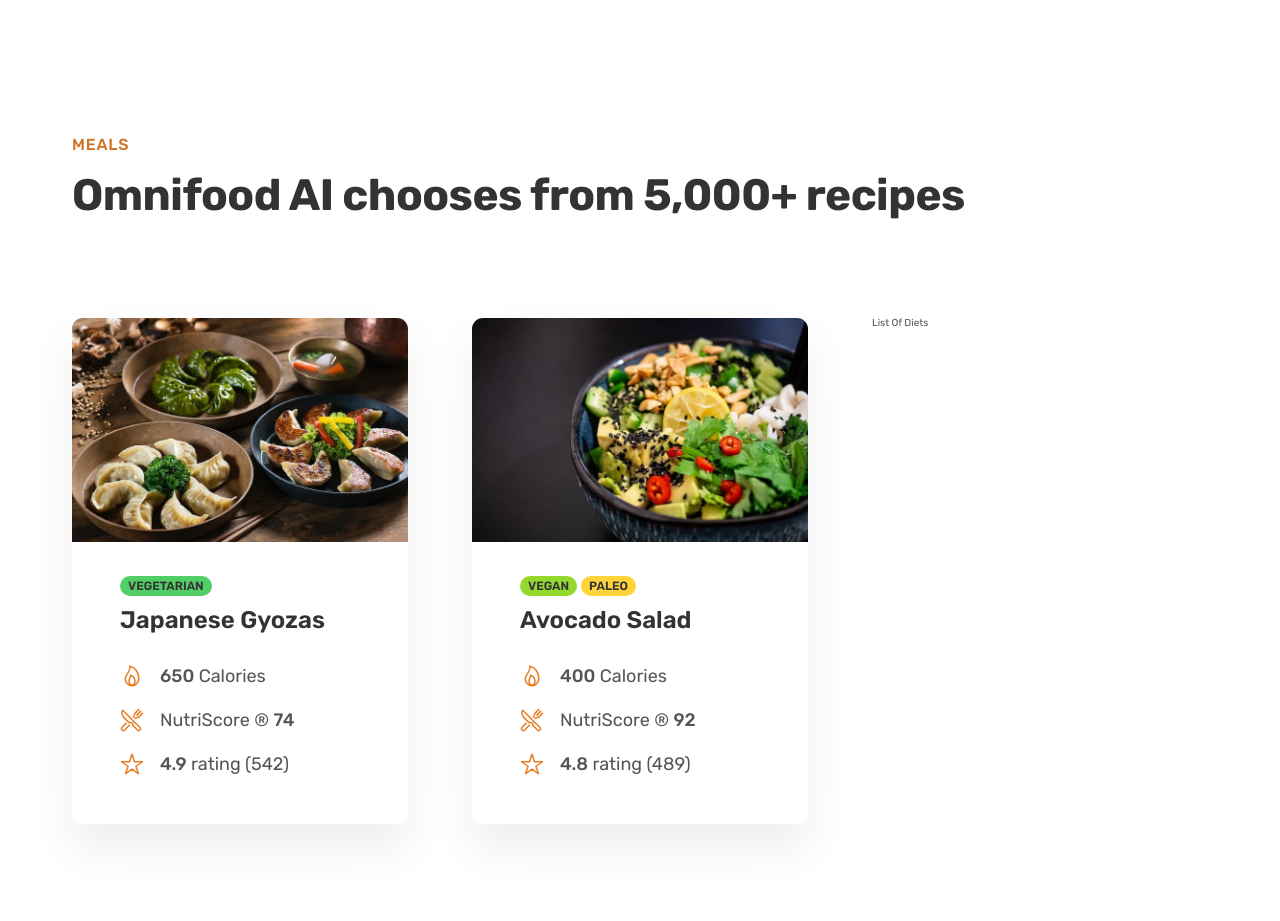
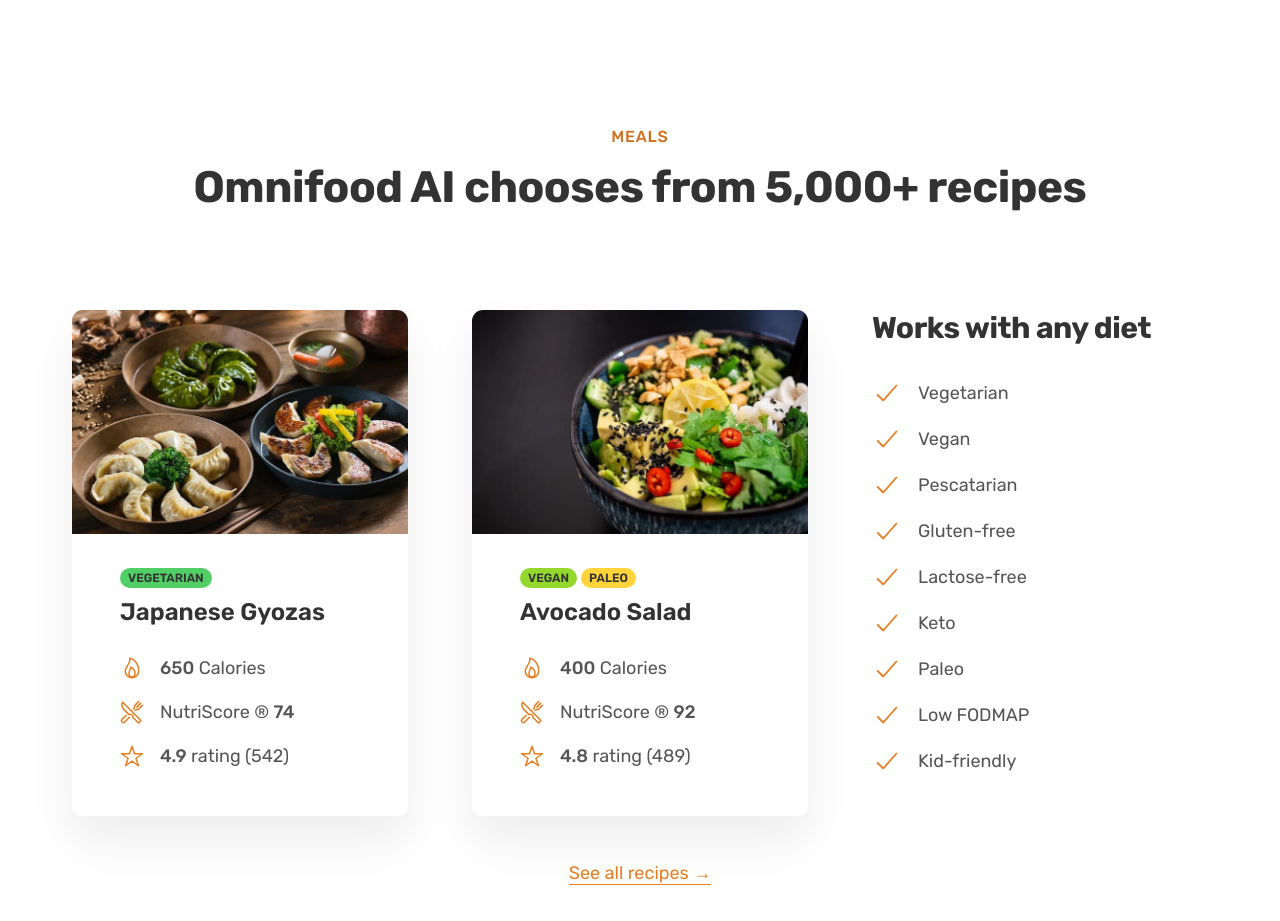
Before and after one commit to tarun8367/Omnifood, a plain HTML site: page index.html in a window 1280 px wide. Shown: the part 2580-3501 px from the top of the page. Drawn offline with nearby package versions, Linux system fonts and the light colour scheme.

Commit message:
Created and designed the diets section

```diff
--- a/css/general.css
+++ b/css/general.css
@@ -152,10 +152,39 @@ strong {
   box-shadow: inset 0 0 0 3px #fff;
 }
 
+.link:link,
+.link:visited {
+  display: inline-block;
+  color: #e67e22;
+  text-decoration: none;
+  border-bottom: 1px solid currentcolor;
+  padding-bottom: 2px;
+  transition: all 0.3s;
+}
+
+.link:hover,
+link:active {
+  color: #cf711f;
+  border-bottom: 1px solid transparent;
+}
+
+/* HELPER CLASSES */
+
 .margin-right-sm {
   margin-right: 1.6rem !important;
 }
 
+.margin-bottom-md {
+  margin-bottom: 4.8rem !important;
+}
+
+.margin-bottom-lg {
+  margin-bottom: 9.6rem !important;
+}
+
+.center-text {
+  text-align: center;
+}
 /* *************************** */
 /* REUSABLE GRID  */
 /* *************************** */
--- a/css/style.css
+++ b/css/style.css
@@ -216,6 +216,12 @@
   box-shadow: 0 2.4rem 4.8rem rgba(0, 0, 0, 0.075);
   border-radius: 11px;
   overflow: hidden;
+  transition: all 0.4s;
+}
+
+.meal:hover {
+  transform: translatey(-1.2rem);
+  box-shadow: 0 3.2rem 6.4rem rgba(0, 0, 0, 0.06);
 }
 
 .meal-content {
@@ -279,3 +285,28 @@
 .meal-img {
   width: 100%;
 }
+
+.all-recipes {
+  text-align: center;
+  font-size: 1.8rem;
+}
+
+.list {
+  list-style: none;
+  display: flex;
+  flex-direction: column;
+  gap: 1.6rem;
+}
+
+.list-item {
+  font-size: 1.8rem;
+  display: flex;
+  align-items: center;
+  gap: 1.6rem;
+}
+
+.list-icon {
+  width: 3rem;
+  height: 3rem;
+  color: #e67e22;
+}
--- a/index.html
+++ b/index.html
@@ -102,8 +102,10 @@
             Your daily dose of health in 3 simple steps
           </h2>
         </div>
-        <div class="grid">
-          <div class="grid container grid--2-cols grid--center-v">
+
+        <div
+          class="grid container grid--2-cols margin-bottom-lg grid--center-v"
+        >
           <!-- STEP 01 -->
           <div class="step-text-box">
             <p class="step-number">01</p>
@@ -112,9 +114,9 @@
             </h3>
             <p class="step-description">
               Never again waste time thinking about what to eat! Omnifood AI
-                will create a 100% personalized weekly meal plan just for you.
-                It makes sure you get all the nutrients and vitamins you need,
-                no matter what diet you follow!
+              will create a 100% personalized weekly meal plan just for you. It
+              makes sure you get all the nutrients and vitamins you need, no
+              matter what diet you follow!
             </p>
           </div>
           <div class="step-img-box">
@@ -125,7 +127,9 @@
             />
           </div>
         </div>
-          <div class="container grid grid--2-cols grid--center-v">
+        <div
+          class="container grid grid--2-cols margin-bottom-lg grid--center-v"
+        >
           <!-- STEP 02 -->
           <div class="step-img-box">
             <img
@@ -138,9 +142,9 @@
             <p class="step-number">02</p>
             <h3 class="heading-tertiary">Approve your weekly meal plan</h3>
             <p class="step-description">
-                Once per week, approve the meal plan generated for you by
-                Omnifood AI. You can change ingredients, swap entire meals, or
-                even add your own recipes.
+              Once per week, approve the meal plan generated for you by Omnifood
+              AI. You can change ingredients, swap entire meals, or even add
+              your own recipes.
             </p>
           </div>
         </div>
@@ -150,9 +154,9 @@
             <p class="step-number">03</p>
             <h3 class="heading-tertiary">Receive meals at convenient time</h3>
             <p class="step-description">
-                Best chefs in town will cook your selected meal every day, and
-                we will deliver it to your door whenever works best for you. You
-                can change delivery schedule and address daily!
+              Best chefs in town will cook your selected meal every day, and we
+              will deliver it to your door whenever works best for you. You can
+              change delivery schedule and address daily!
             </p>
           </div>
           <div class="step-img-box">
@@ -163,17 +167,16 @@
             />
           </div>
         </div>
-        </div>
       </section>
 
       <section class="section-meals">
-        <div class="container">
+        <div class="container center-text">
           <span class="subheading">Meals</span>
           <h2 class="heading-secondary">
             Omnifood AI chooses from 5,000+ recipes
           </h2>
         </div>
-        <div class="container grid grid--3-cols">
+        <div class="container grid grid--3-cols margin-bottom-md">
           <div class="meal">
             <img
               src="img/meals/meal-1.jpg"
@@ -235,7 +238,50 @@
               </ul>
             </div>
           </div>
-          <div class="list">List Of Diets</div>
+          <div class="diets">
+            <h3 class="heading-tertiary">Works with any diet</h3>
+            <ul class="list">
+              <li class="list-item">
+                <ion-icon class="list-icon" name="checkmark-outline"></ion-icon
+                ><span>Vegetarian</span>
+              </li>
+              <li class="list-item">
+                <ion-icon class="list-icon" name="checkmark-outline"></ion-icon
+                ><span>Vegan</span>
+              </li>
+              <li class="list-item">
+                <ion-icon class="list-icon" name="checkmark-outline"></ion-icon
+                ><span>Pescatarian</span>
+              </li>
+              <li class="list-item">
+                <ion-icon class="list-icon" name="checkmark-outline"></ion-icon
+                ><span>Gluten-free</span>
+              </li>
+              <li class="list-item">
+                <ion-icon class="list-icon" name="checkmark-outline"></ion-icon
+                ><span>Lactose-free</span>
+              </li>
+              <li class="list-item">
+                <ion-icon class="list-icon" name="checkmark-outline"></ion-icon
+                ><span>Keto</span>
+              </li>
+              <li class="list-item">
+                <ion-icon class="list-icon" name="checkmark-outline"></ion-icon
+                ><span>Paleo</span>
+              </li>
+              <li class="list-item">
+                <ion-icon class="list-icon" name="checkmark-outline"></ion-icon
+                ><span>Low FODMAP</span>
+              </li>
+              <li class="list-item">
+                <ion-icon class="list-icon" name="checkmark-outline"></ion-icon
+                ><span>Kid-friendly</span>
+              </li>
+            </ul>
+          </div>
+        </div>
+        <div class="container all-recipes">
+          <a href="#" class="link">See all recipes &rarr;</a>
         </div>
       </section>
     </main>
```
Lines whose indentation alone changed are shown as unchanged.
